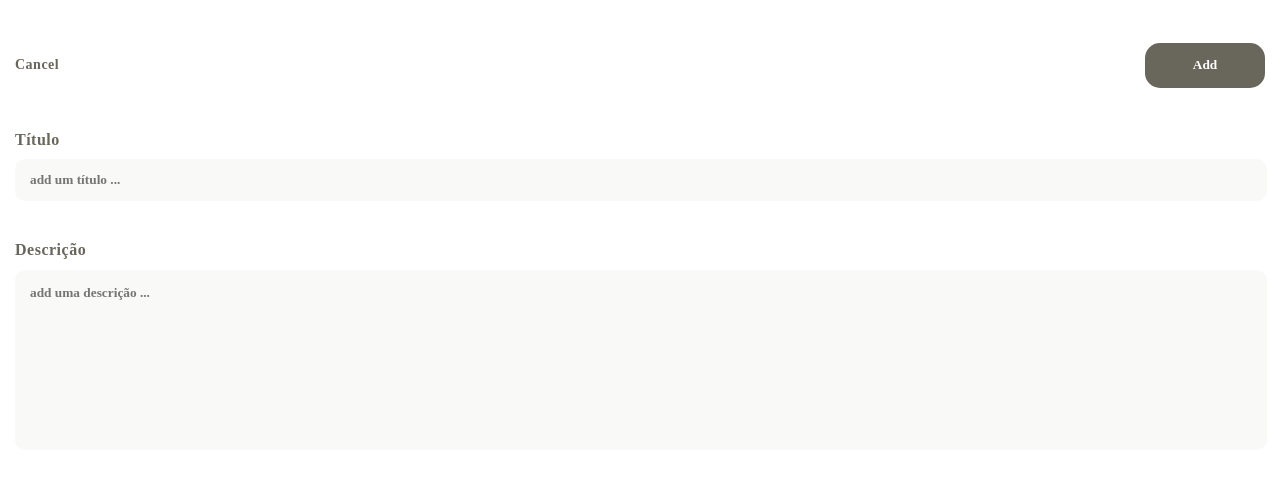
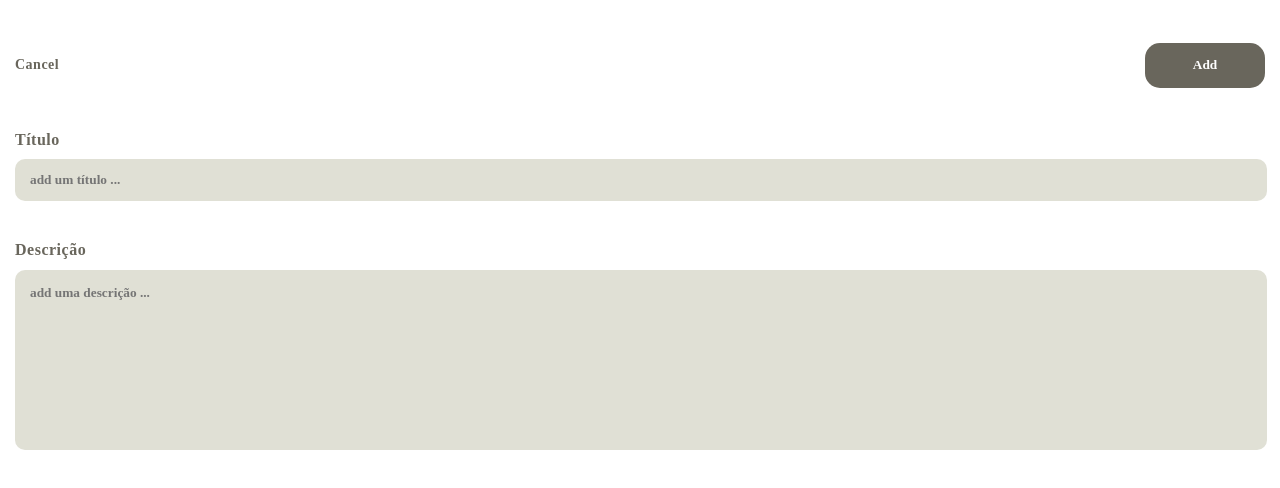
Before and after one commit to IsacLima/Simple-TodoList, a plain HTML site: page index.html in a window 1280 px wide. Both pictures are taken after a click on the picture 1250 px from the left and 40 px from the top of the page. Drawn offline with Linux system fonts and the light colour scheme; a web font is replaced by a local one.

Commit message:
style: edit background text color

```diff
--- a/assets/css/style.css
+++ b/assets/css/style.css
@@ -91,7 +91,7 @@ nav {
     border-radius: 10px;
     border: none;
     color: #69665C;
-    background-color: #f9f9f7;
+    background-color: #e0e0d5;
     padding-left: 15px;
 }
 
@@ -222,6 +222,7 @@ textarea:focus, input:focus, select:focus {
     display: none;
     flex-direction: column;
     justify-content: center;
+    box-shadow: 0px 3px 5px 0px rgba(184,175,184,1);
 }
 
 .options .edit, .options .remove{
```
